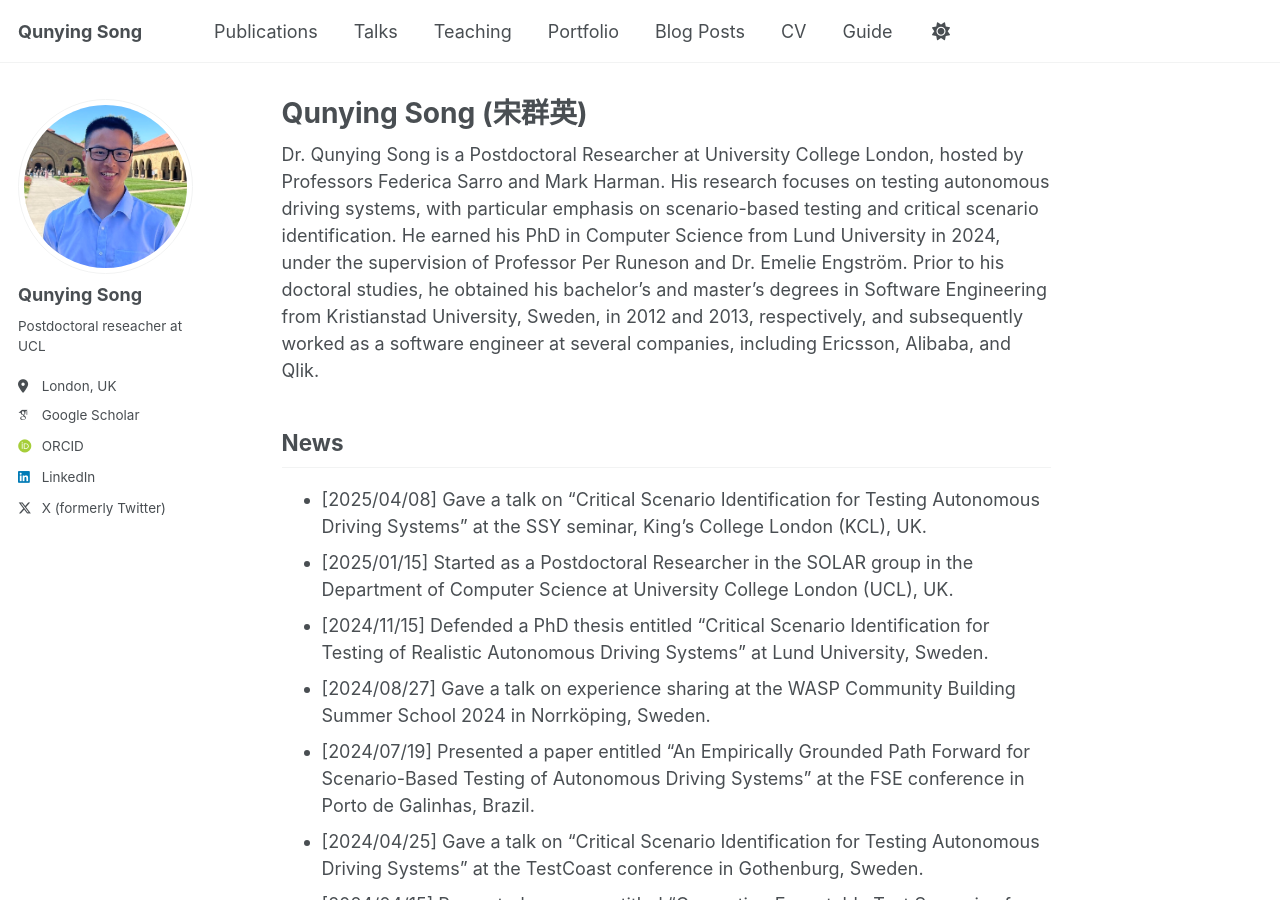
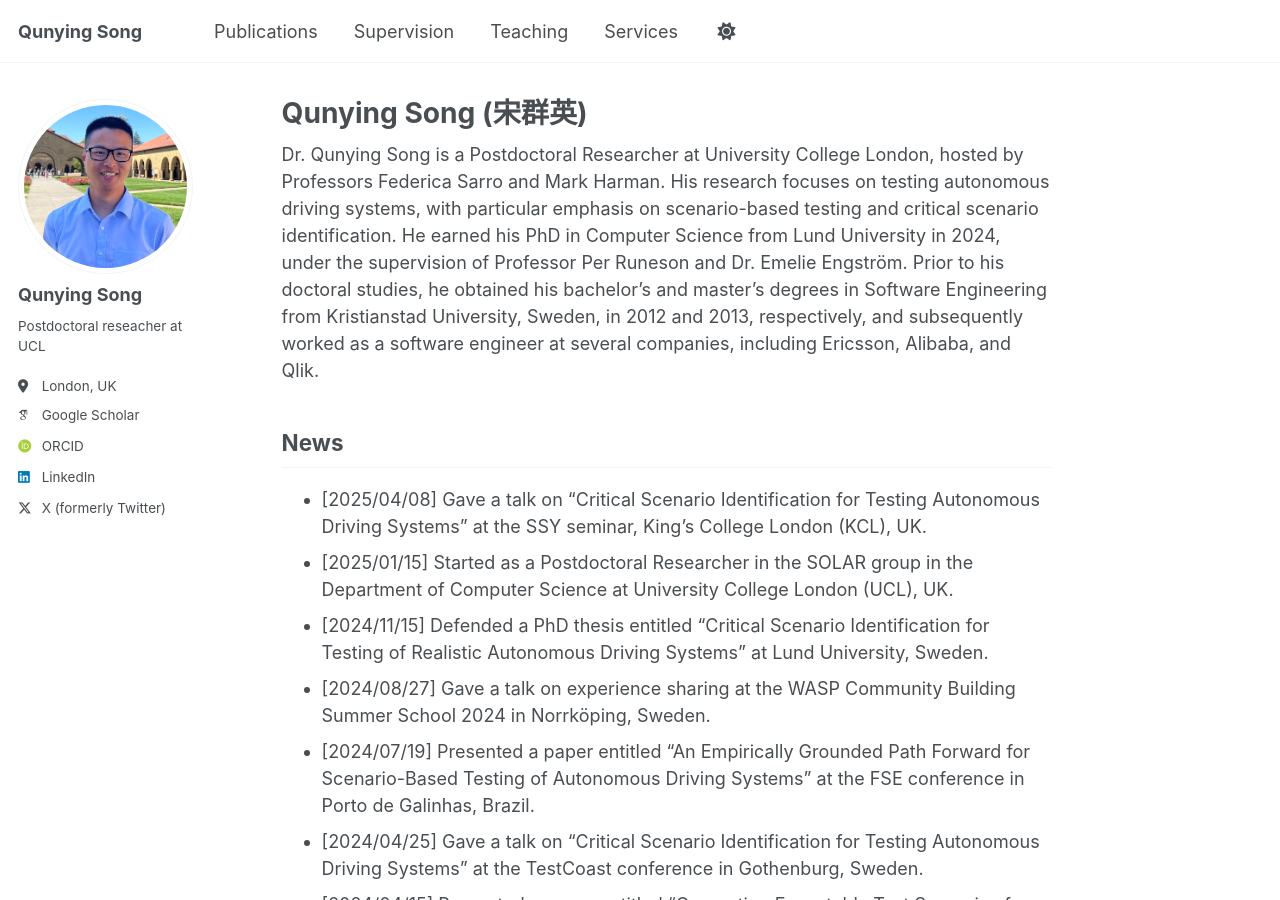
Before and after one commit to qunying-song/qunying-song.github.io, a Jekyll site: the page built from _pages/about.md, in a window 1280 px wide and 900 px high. Built offline with Jekyll 4.4.1, drawn with Linux system fonts in a browser that asks for light colours; some web fonts are replaced; a script that is not in the unit is left out.

Commit message:
Update navigation.yml

```diff
--- a/_data/navigation.yml
+++ b/_data/navigation.yml
@@ -11,23 +11,26 @@ main:
   - title: "Publications"
     url: /publications/
 
-  - title: "Talks"
-    url: /talks/
+  - title: "Supervision"
+    url: /supervision/
 
   - title: "Teaching"
     url: /teaching/
 
-  - title: "Portfolio"
-    url: /portfolio/
+  - title: "Services"
+    url: /services/
 
-  - title: "Blog Posts"
-    url: /year-archive/
+  # - title: "Portfolio"
+  #  url: /portfolio/
 
-  - title: "CV"
-    url: /cv/
+  # title: "Blog Posts"
+  #  url: /year-archive/
+
+  # - title: "CV"
+  #  url: /cv/
 
   # - title: "CV"
   #   url: /cv-json/
 
-  - title: "Guide"
-    url: /markdown/
+  # - title: "Guide"
+  #  url: /markdown/
```
